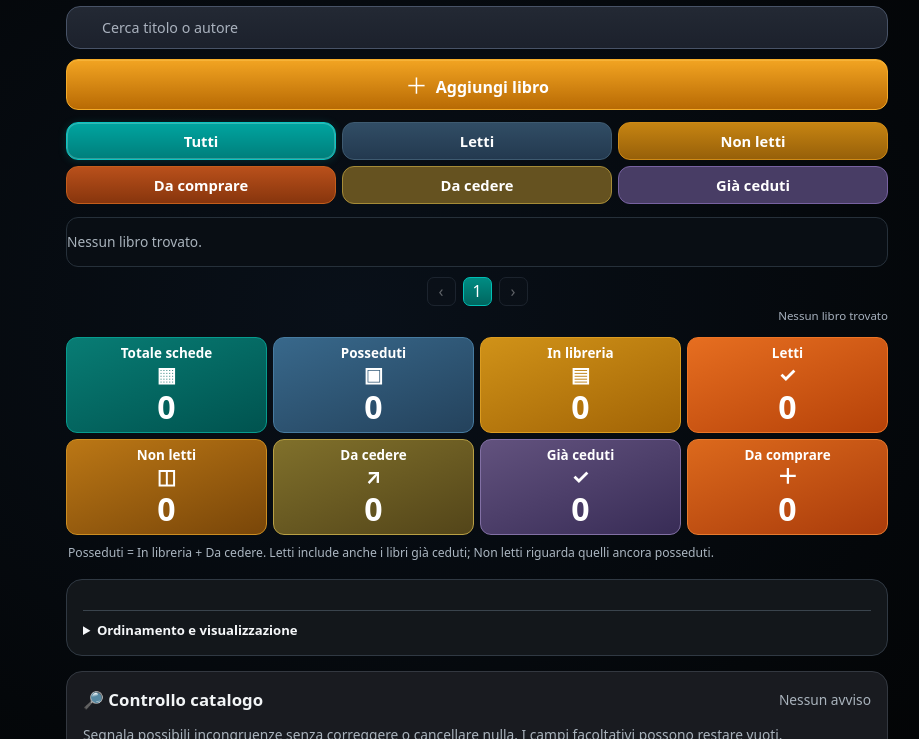
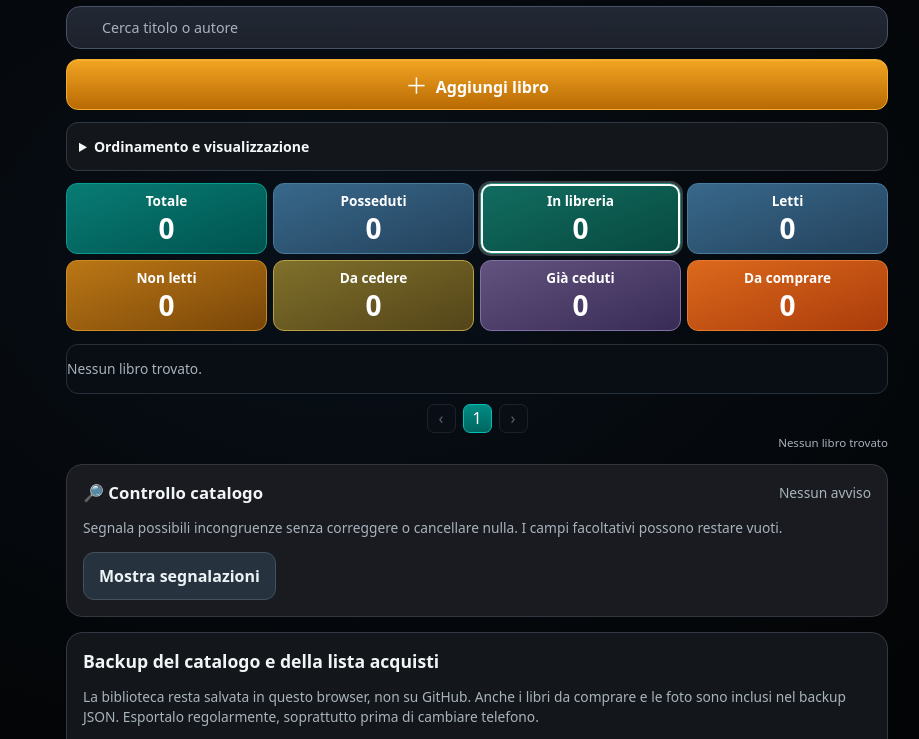
Before and after one commit to lucacampo76-png/La-mia-biblioteca-, a plain HTML site: page index.html in a window 1280 px wide. Shown: the part 95-834 px from the top of the page, without its empty margins (163-1082 px from the left). Drawn offline with Linux system fonts and the light colour scheme.

Commit message:
Add files via upload

```diff
--- a/index.html
+++ b/index.html
@@ -219,21 +219,50 @@ main{max-width:850px;padding:4px 14px 55px}
 .stats .stat:nth-child(8){background:linear-gradient(160deg,#dc691c,#aa3c0b);border-color:#e77a2e}
 .counter-note{font-size:.76rem;line-height:1.45;color:#abb6c1;margin:9px 2px 3px}
 @media(max-width:360px){.stats .stat{min-height:87px!important}.stats .stat strong{font-size:1.25rem!important}.stats .stat span{font-size:.57rem!important}}
+
+/* 2026.11.16.2: gli otto contatori sono gli unici pulsanti di navigazione */
+.counters-nav{display:grid!important;grid-template-columns:repeat(4,minmax(0,1fr))!important;gap:6px!important;margin:9px 0 13px!important}
+.counters-nav .tab{display:flex!important;flex-direction:column!important;align-items:center!important;justify-content:center!important;gap:5px!important;min-height:71px!important;padding:8px 3px!important;white-space:normal!important;line-height:1.15!important;border-radius:11px!important}
+.counters-nav .tab-label{font-size:clamp(.60rem,2.5vw,.85rem)!important;font-weight:650!important;text-align:center!important}
+.counters-nav .tab strong{color:#fff;font-size:clamp(1.13rem,5.1vw,1.75rem)!important;font-variant-numeric:tabular-nums;line-height:1.05}
+.counters-nav .tab[data-tab=total]{background:linear-gradient(160deg,#087c74,#00534f)!important;border-color:#069c8e!important}
+.counters-nav .tab[data-tab=physical]{background:linear-gradient(160deg,#38688b,#24425c)!important;border-color:#477ba0!important}
+.counters-nav .tab[data-tab=all]{background:linear-gradient(160deg,#116d60,#084940)!important;border-color:#278f7d!important}
+.counters-nav .tab[data-tab=read]{background:linear-gradient(160deg,#38688b,#24425c)!important;border-color:#477ba0!important}
+.counters-nav .tab[data-tab=unread]{background:linear-gradient(160deg,#bb7715,#794609)!important;border-color:#cc8d21!important}
+.counters-nav .tab[data-tab=to_cede]{background:linear-gradient(160deg,#80702b,#534519)!important;border-color:#b9a044!important}
+.counters-nav .tab[data-tab=ceded]{background:linear-gradient(160deg,#62527e,#382c56)!important;border-color:#8270a5!important}
+.counters-nav .tab[data-tab=wanted]{background:linear-gradient(160deg,#dc691c,#aa3c0b)!important;border-color:#e77a2e!important}
+.counters-nav .tab[aria-pressed=true]{outline:2px solid #fff!important;outline-offset:-3px;box-shadow:0 0 0 2px #ffffff35!important}
+#displayOptions{background:#13171b!important;border:1px solid #303943!important;border-radius:12px!important;margin:0 0 12px!important;padding:0 12px 10px!important}
+#displayOptions details{margin-top:0!important;padding-top:10px!important;border:0!important}
+#displayOptions summary{font-size:.88rem!important;padding:4px 0}
+@media(max-width:360px){.counters-nav{gap:4px!important}.counters-nav .tab{min-height:66px!important;padding:6px 1px!important}.counters-nav .tab-label{font-size:.56rem!important}}
 </style></head><body>
-<header><div class="brand"><span class="brand-icon" aria-hidden="true"><svg viewBox="0 0 52 52" width="47" height="47"><path d="M6 17 38 5l8 6-31 13z" fill="#16b8ac"/><path d="M6 17v9l9 7 31-12V11L15 24z" fill="#075e60" stroke="#30d0c6" stroke-width="2"/><path d="M6 30v9l9 7 31-12v-9L15 38z" fill="#075e60" stroke="#30d0c6" stroke-width="2"/><path d="m6 30 9 8 31-13" fill="none" stroke="#30d0c6" stroke-width="2"/></svg></span><div><h1>La mia Biblioteca</h1><p class="app-version">Versione 2026.11.16.1</p></div></div><button type="button" class="settings-toggle" id="settingsToggle" aria-label="Vai a backup e impostazioni" title="Backup e impostazioni">⚙</button></header>
+<header><div class="brand"><span class="brand-icon" aria-hidden="true"><svg viewBox="0 0 52 52" width="47" height="47"><path d="M6 17 38 5l8 6-31 13z" fill="#16b8ac"/><path d="M6 17v9l9 7 31-12V11L15 24z" fill="#075e60" stroke="#30d0c6" stroke-width="2"/><path d="M6 30v9l9 7 31-12v-9L15 38z" fill="#075e60" stroke="#30d0c6" stroke-width="2"/><path d="m6 30 9 8 31-13" fill="none" stroke="#30d0c6" stroke-width="2"/></svg></span><div><h1>La mia Biblioteca</h1><p class="app-version">Versione 2026.11.16.2</p></div></div><button type="button" class="settings-toggle" id="settingsToggle" aria-label="Vai a backup e impostazioni" title="Backup e impostazioni">⚙</button></header>
 <main>
 <section class="panel collection-panel">
 
 <div class="home-head" id="collectionTitle"></div>
 <input id="search" type="search" placeholder="Cerca titolo o autore" aria-label="Cerca libri nella sezione selezionata">
 <button id="add" type="button" class="add-home"><span aria-hidden="true">＋</span> Aggiungi libro</button>
-<div class="tabs" role="tablist" aria-label="Sezioni biblioteca"><button type="button" class="tab" data-tab="all" aria-selected="true">Tutti</button><button type="button" class="tab" data-tab="read" aria-selected="false">Letti</button><button type="button" class="tab" data-tab="unread" aria-selected="false">Non letti</button><button type="button" class="tab" data-tab="wanted" aria-selected="false">Da comprare</button><button type="button" class="tab" data-tab="to_cede" aria-selected="false">Da cedere</button><button type="button" class="tab" data-tab="ceded" aria-selected="false">Già ceduti</button></div>
+<section class="panel" id="displayOptions"><details><summary>Ordinamento e visualizzazione</summary><label for="sort">Ordina</label><select id="sort"><option value="title">Titolo A–Z</option><option value="recent">Ultimi inseriti</option><option value="author">Autore A–Z</option><option value="shelf">Scaffale A–Z</option><option value="unread">Non letti prima</option><option value="rating">Voto più alto</option></select><div class="list-controls"><span class="muted">10 libri per pagina</span><label class="mini-setting"><input id="showMinis" type="checkbox" checked>Mini copertine</label></div></details></section>
+<div class="tabs counters-nav" role="group" aria-label="Sezioni e contatori della biblioteca">
+<button type="button" class="tab" data-tab="total" aria-pressed="false"><span class="tab-label">Totale</span><strong id="statTotal">0</strong></button>
+<button type="button" class="tab" data-tab="physical" aria-pressed="false"><span class="tab-label">Posseduti</span><strong id="statOwned">0</strong></button>
+<button type="button" class="tab" data-tab="all" aria-pressed="true"><span class="tab-label">In libreria</span><strong id="statKeep">0</strong></button>
+<button type="button" class="tab" data-tab="read" aria-pressed="false"><span class="tab-label">Letti</span><strong id="statRead">0</strong></button>
+<button type="button" class="tab" data-tab="unread" aria-pressed="false"><span class="tab-label">Non letti</span><strong id="statUnread">0</strong></button>
+<button type="button" class="tab" data-tab="to_cede" aria-pressed="false"><span class="tab-label">Da cedere</span><strong id="statToCede">0</strong></button>
+<button type="button" class="tab" data-tab="ceded" aria-pressed="false"><span class="tab-label">Già ceduti</span><strong id="statCeded">0</strong></button>
+<button type="button" class="tab" data-tab="wanted" aria-pressed="false"><span class="tab-label">Da comprare</span><strong id="statWanted">0</strong></button>
+</div>
 <div id="books"></div><div id="paging" class="pagination"><button id="prevPage" type="button" class="secondary" aria-label="Pagina precedente">‹</button><span id="pageLabel" class="page-numbers"></span><button id="nextPage" type="button" class="secondary" aria-label="Pagina successiva">›</button></div><div class="list-meta" id="listMeta" aria-live="polite"></div>
 <span id="count" hidden>0 libri</span>
 <div id="wishExtra" hidden><button id="addWish" type="button" class="secondary" style="width:100%;margin-top:14px">＋ Aggiungi alla lista acquisti</button></div>
 </section>
-<section class="panel"><h2>La biblioteca in numeri</h2><div class="stats" aria-live="polite"><div class="stat"><strong id="statTotal">0</strong><span><span class="stat-icon" aria-hidden="true">▦</span>Totale schede</span></div><div class="stat"><strong id="statOwned">0</strong><span><span class="stat-icon" aria-hidden="true">▣</span>Posseduti</span></div><div class="stat"><strong id="statKeep">0</strong><span><span class="stat-icon" aria-hidden="true">▤</span>In libreria</span></div><div class="stat"><strong id="statRead">0</strong><span><span class="stat-icon" aria-hidden="true">✓</span>Letti</span></div><div class="stat"><strong id="statUnread">0</strong><span><span class="stat-icon" aria-hidden="true">◫</span>Non letti</span></div><div class="stat"><strong id="statToCede">0</strong><span><span class="stat-icon" aria-hidden="true">↗</span>Da cedere</span></div><div class="stat"><strong id="statCeded">0</strong><span><span class="stat-icon" aria-hidden="true">✓</span>Già ceduti</span></div><div class="stat"><strong id="statWanted">0</strong><span><span class="stat-icon" aria-hidden="true">＋</span>Da comprare</span></div></div><p class="counter-note">Posseduti = In libreria + Da cedere. Letti include anche i libri già ceduti; Non letti riguarda quelli ancora posseduti.</p></section>
-<section class="panel" id="displayOptions"><details><summary>Ordinamento e visualizzazione</summary><label for="sort">Ordina</label><select id="sort"><option value="title">Titolo A–Z</option><option value="recent">Ultimi inseriti</option><option value="author">Autore A–Z</option><option value="shelf">Scaffale A–Z</option><option value="unread">Non letti prima</option><option value="rating">Voto più alto</option></select><div class="list-controls"><span class="muted">10 libri per pagina</span><label class="mini-setting"><input id="showMinis" type="checkbox" checked>Mini copertine</label></div></details></section>
+
+
 <section class="panel" id="auditPanel"><div class="top"><h2>🔎 Controllo catalogo</h2><span class="muted" id="auditCount">Da verificare</span></div><p class="muted">Segnala possibili incongruenze senza correggere o cancellare nulla. I campi facoltativi possono restare vuoti.</p><button type="button" id="auditToggle" class="secondary" aria-expanded="false" aria-controls="auditBody">Mostra segnalazioni</button><div id="auditBody" hidden><p id="auditMeta" class="audit-meta"></p><div id="auditList" class="audit-list"></div><p class="audit-hint">Gli avvisi sono suggerimenti, non errori certi. Puoi ignorarli.</p></div></section>
 <section class="panel"><h2>Backup del catalogo e della lista acquisti</h2><p class="muted">La biblioteca resta salvata in questo browser, non su GitHub. Anche i libri da comprare e le foto sono inclusi nel backup JSON. Esportalo regolarmente, soprattutto prima di cambiare telefono.</p><div class="actions"><button id="export">Esporta backup JSON</button><button id="csv" class="secondary">Esporta elenco CSV</button></div><details id="photoOptimization"><summary>Ottimizzazione delle copertine già archiviate</summary><p class="muted">Le nuove foto vengono compresse automaticamente. Per ridurre anche quelle già salvate, esporta prima un backup JSON e verifica che il file sia stato scaricato correttamente. L’operazione non elimina libri né altera titoli, autori o voti. Le foto più piccole non vengono sostituite.</p><label class="mini-setting" style="margin:12px 0"><input id="backupConfirmed" type="checkbox"> Ho esportato e conservato un backup JSON</label><button id="optimizePhotos" type="button" class="secondary" disabled>Ottimizza le copertine esistenti</button><p id="optimizeResult" class="muted" aria-live="polite"></p></details><label for="import">Ripristina backup JSON</label><input id="import" type="file" accept=".json,application/json"><p class="muted">Il ripristino aggiunge i libri che non sono già presenti.</p></section>
 <section class="panel" id="storagePanel"><div class="top"><h2>Memoria del browser</h2><button type="button" class="secondary" id="storageRefresh">Aggiorna</button></div><p class="muted">Stima dello spazio usato dal sito e della quota disponibile. Non misura soltanto i libri e non è spazio riservato.</p><div class="storage-grid"><div><span>Spazio utilizzato</span><strong id="storageUsed">Da misurare</strong></div><div><span>Quota stimata</span><strong id="storageQuota">Da misurare</strong></div></div><p class="muted" id="storageNote" aria-live="polite"></p></section>
@@ -302,7 +331,7 @@ function render(){
  const owned=books.filter(b=>categoryOf(b)==='owned'),toCede=books.filter(b=>categoryOf(b)==='to_cede'),ceded=books.filter(b=>categoryOf(b)==='ceded'),wanted=books.filter(b=>categoryOf(b)==='wanted');
   const physical=[...owned,...toCede],history=[...physical,...ceded];
  $('statTotal').textContent=books.length;$('statOwned').textContent=physical.length;$('statKeep').textContent=owned.length;$('statRead').textContent=history.filter(b=>b.read===true).length;$('statUnread').textContent=physical.filter(b=>b.read!==true).length;$('statToCede').textContent=toCede.length;$('statCeded').textContent=ceded.length;$('statWanted').textContent=wanted.length;
- const sections={all:owned,read:owned.filter(b=>b.read===true),unread:owned.filter(b=>b.read!==true),wanted,to_cede:toCede,ceded};
+ const sections={total:books,physical,all:owned,read:history.filter(b=>b.read===true),unread:physical.filter(b=>b.read!==true),wanted,to_cede:toCede,ceded};
  const q=$('search').value.trim().toLocaleLowerCase('it');
  const match=b=>[b.title,b.author,b.isbn,b.publisher,b.shelf,b.notes,b.shop].join(' ').toLocaleLowerCase('it').includes(q);
  const sort=$('sort').value,arr=sections[activeTab].filter(match);
@@ -312,7 +341,7 @@ function render(){
  $('listMeta').textContent=arr.length?'Risultati '+((currentPage-1)*10+1)+'–'+Math.min(currentPage*10,arr.length)+' di '+arr.length:'Nessun libro trovato';
  $('pageLabel').replaceChildren();for(const n of Array.from(new Set([1,...Array.from({length:5},(_,i)=>currentPage+i-2).filter(i=>i>1&&i<pages),pages].filter(n=>n>=1&&n<=pages))).sort((a,b)=>a-b)){const el=document.createElement('button');el.type='button';el.className='number-page'+(n===currentPage?' current':'');el.textContent=String(n);el.setAttribute('aria-label','Pagina '+n);if(n===currentPage)el.setAttribute('aria-current','page');el.onclick=()=>{currentPage=n;render()};const last=$('pageLabel').lastElementChild;if(last&&n-Number(last.dataset.n)>1){const dots=document.createElement('span');dots.className='page-ellipsis';dots.textContent='…';$('pageLabel').append(dots)}el.dataset.n=n;$('pageLabel').append(el)}$('prevPage').disabled=currentPage===1;$('nextPage').disabled=currentPage===pages;
  $('wishExtra').hidden=activeTab!=='wanted';
- document.querySelectorAll('[data-tab]').forEach(el=>el.setAttribute('aria-selected',String(el.dataset.tab===activeTab)));
+ document.querySelectorAll('[data-tab]').forEach(el=>{el.setAttribute('aria-selected',String(el.dataset.tab===activeTab));el.setAttribute('aria-pressed',String(el.dataset.tab===activeTab))});
  renderList('books',arr.slice((currentPage-1)*10,currentPage*10),activeTab==='wanted');
 }
 function renderList(container,arr,isWish){const root=$(container);root.replaceChildren();for(const b of arr){
```
